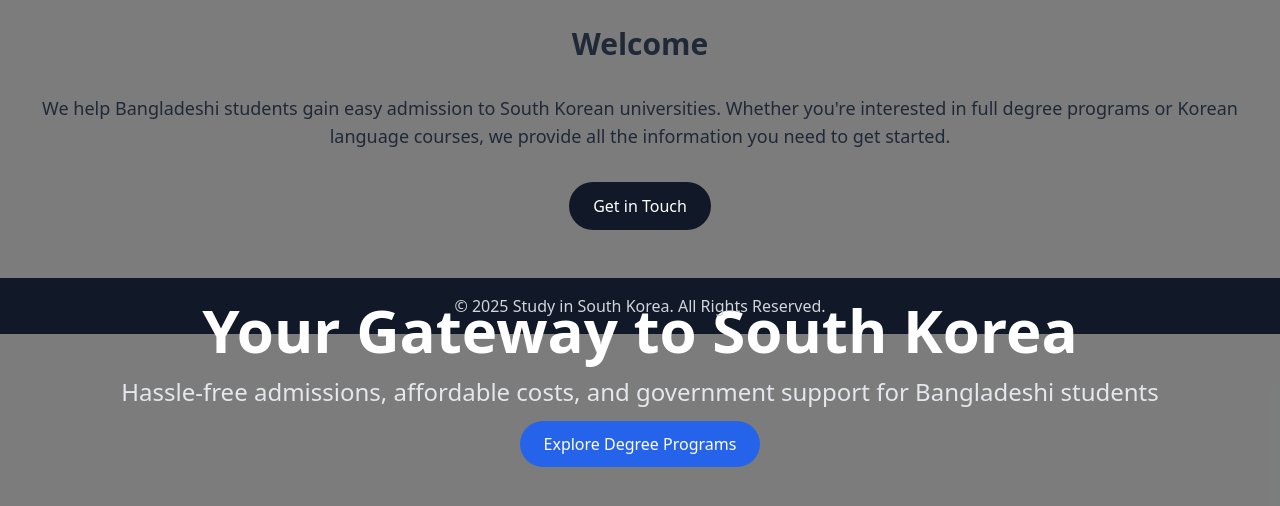
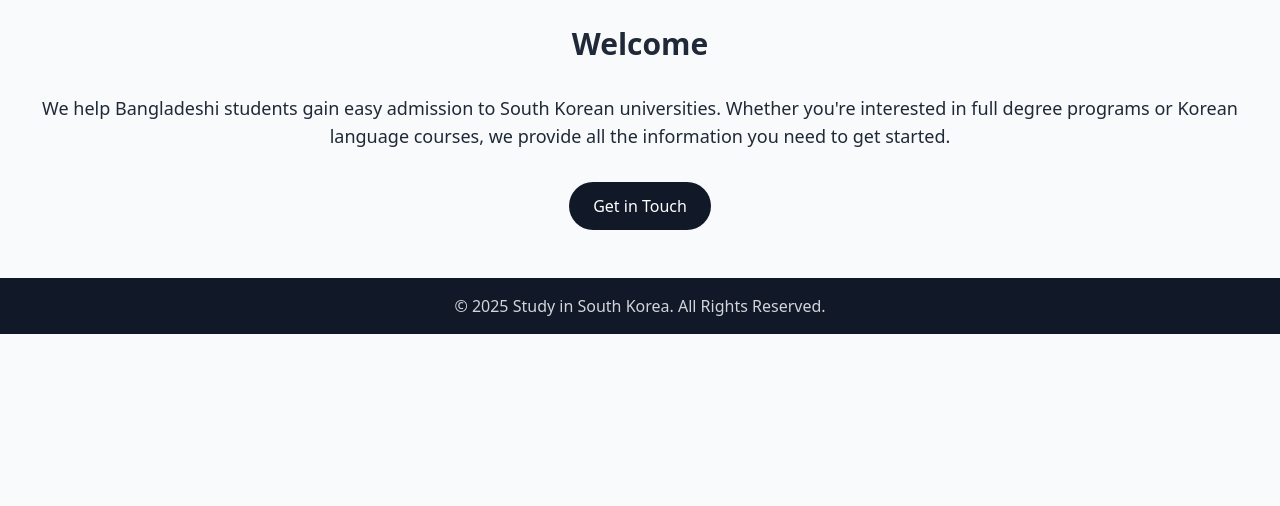
Before and after one commit to test5107/study-in-korea, a plain HTML site: page index.html in a window 1280 px wide. Shown: the part 886-1392 px from the top of the page. After the commit the page ends 1220 px from the top, so only its background shows below. Drawn offline with nearby package versions, Linux system fonts and the light colour scheme.

Commit message:
Add files via upload

```diff
--- a/index.html
+++ b/index.html
@@ -39,8 +39,8 @@
 </div>
 </nav>
 
-<!-- Header Section -->
-<header class="bg-cover bg-center h-screen" style="background-image: url('https://source.unsplash.com/1600x900/?korea,university');">
+<!-- Header Section with Homepage Background Image -->
+<header class="bg-cover bg-center h-screen" style="background-image: url('homepage.jpg');">
 <div class="bg-black bg-opacity-50 h-full flex items-center justify-center">
 <div class="text-center">
 <h1 class="text-4xl md:text-6xl text-white font-bold mb-4">Your Gateway to South Korea</h1>
@@ -52,22 +52,21 @@
 </a>
 </div>
 </div>
-<div class="bg-black bg-opacity-50 h-full flex items-center justify-center">
-<div class="text-center">
-<h1 class="text-4xl md:text-6xl text-white font-bold mb-4">Your Gateway to South Korea</h1>
-<p class="text-lg md:text-2xl text-gray-200 mb-6">Hassle-free admissions, affordable costs, and government support for Bangladeshi students</p>
-<a href="degree.html" class="bg-blue-600 text-white py-3 px-6 rounded-full hover:bg-blue-700 transition">Explore Degree Programs</a>
-</div>
-</div>
 </header>
 
 <!-- Main Content Section -->
 <main class="py-12">
 <div class="container mx-auto px-4">
 <h2 class="text-3xl font-bold text-center mb-8">Welcome</h2>
-<p class="text-center text-lg mb-8">We help Bangladeshi students gain easy admission to South Korean universities. Whether you're interested in full degree programs or Korean language courses, we provide all the information you need to get started.</p>
+<p class="text-center text-lg mb-8">
+We help Bangladeshi students gain easy admission to South Korean universities.
+Whether you're interested in full degree programs or Korean language courses,
+we provide all the information you need to get started.
+</p>
 <div class="flex justify-center">
-<a href="contact.html" class="bg-gray-900 text-white py-3 px-6 rounded-full hover:bg-gray-800 transition">Get in Touch</a>
+<a href="contact.html" class="bg-gray-900 text-white py-3 px-6 rounded-full hover:bg-gray-800 transition">
+Get in Touch
+</a>
 </div>
 </div>
 </main>
```
Lines whose indentation alone changed are shown as unchanged.
